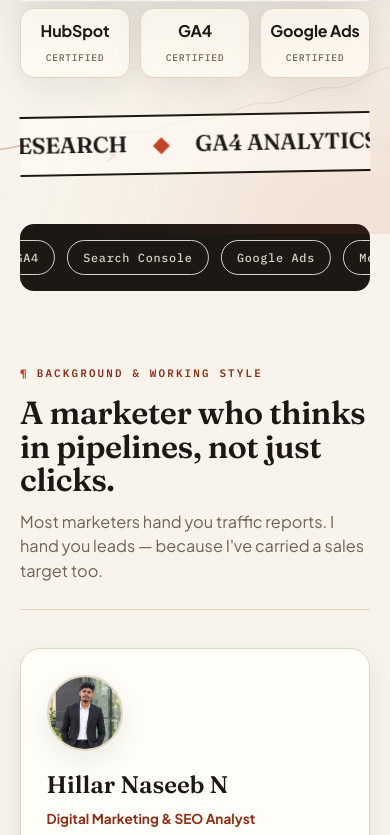
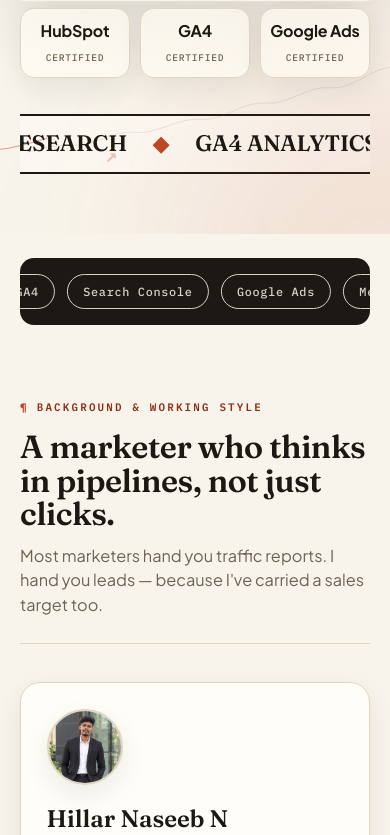
Before and after one commit to MCSK100/HillarNaseebPortfolio, a React (Vite) app: page / in a window 390 px wide. Shown: the part 1369-2204 px from the top of the page. Built offline with nearby package versions, Linux system fonts and the light colour scheme; the HTML template or start-up script is replaced by a standard one.

Commit message:
Mobile spacing: un-tilt ticker, separate marquees, fix overflow risks

```diff
--- a/src/index.css
+++ b/src/index.css
@@ -423,7 +423,7 @@ a.chip:hover { transform: translateY(-2px); border-color: var(--accent); box-sha
 .profile-card h3 { margin: 1rem 0 0.2rem; font-family: var(--serif); font-size: 1.5rem; font-weight: 600; }
 .profile-role { color: var(--accent-deep); font-weight: 700; font-size: 0.85rem; }
 .profile-rows { margin-top: 0.6rem; display: grid; gap: 0.55rem; font-size: 0.86rem; }
-.profile-rows div { display: flex; align-items: flex-start; gap: 0.6rem; color: var(--ink); }
+.profile-rows div { display: flex; align-items: flex-start; gap: 0.6rem; color: var(--ink); overflow-wrap: anywhere; min-width: 0; }
 .profile-rows svg { color: var(--accent); flex-shrink: 0; margin-top: 2px; }
 .profile-rows small { display: block; font-family: var(--mono); font-size: 0.62rem; letter-spacing: 0.1em; color: var(--muted); }
 .stats-row { display: grid; grid-template-columns: repeat(3, 1fr); gap: 10px; margin-top: 1.2rem; padding-top: 1.2rem; border-top: 1px solid var(--line); }
@@ -677,7 +677,7 @@ a.chip:hover { transform: translateY(-2px); border-color: var(--accent); box-sha
 .footer-inner { display: flex; justify-content: space-between; gap: 1.5rem; flex-wrap: wrap; padding: 3rem 0 1.5rem; align-items: flex-start; }
 .footer-brand { display: flex; align-items: center; gap: 0.8rem; font-weight: 800; }
 .footer-role { font-size: 0.82rem; opacity: 0.65; margin-top: 0.6rem; display: block; max-width: 340px; }
-.footer-links { display: flex; gap: 1.2rem; font-family: var(--mono); font-size: 0.78rem; font-weight: 500; }
+.footer-links { display: flex; flex-wrap: wrap; gap: 0.8rem 1.2rem; font-family: var(--mono); font-size: 0.78rem; font-weight: 500; }
 .footer-links a:hover { color: var(--accent); }
 .back-top { display: inline-flex; align-items: center; gap: 0.4rem; font-family: var(--mono); font-size: 0.74rem; opacity: 0.8; }
 .back-top:hover { opacity: 1; color: var(--accent); }
@@ -723,7 +723,8 @@ a.chip:hover { transform: translateY(-2px); border-color: var(--accent); box-sha
   .particle:nth-child(n+9) { display: none; }
   .hero-line { height: 130px; opacity: 0.4; }
   .numbers-band { grid-template-columns: repeat(2, 1fr); gap: 20px 12px; }
-  .ticker { margin-top: 2.2rem; }
+  .ticker { margin-top: 2.2rem; transform: none; }
+  .tools-strip { margin-top: 1.5rem; }
   .cover-meta { gap: 0.4rem 1rem; }
   .colophon { margin-left: 0; text-align: left; }
   .photo-frame { outline-width: 4px; }
```
